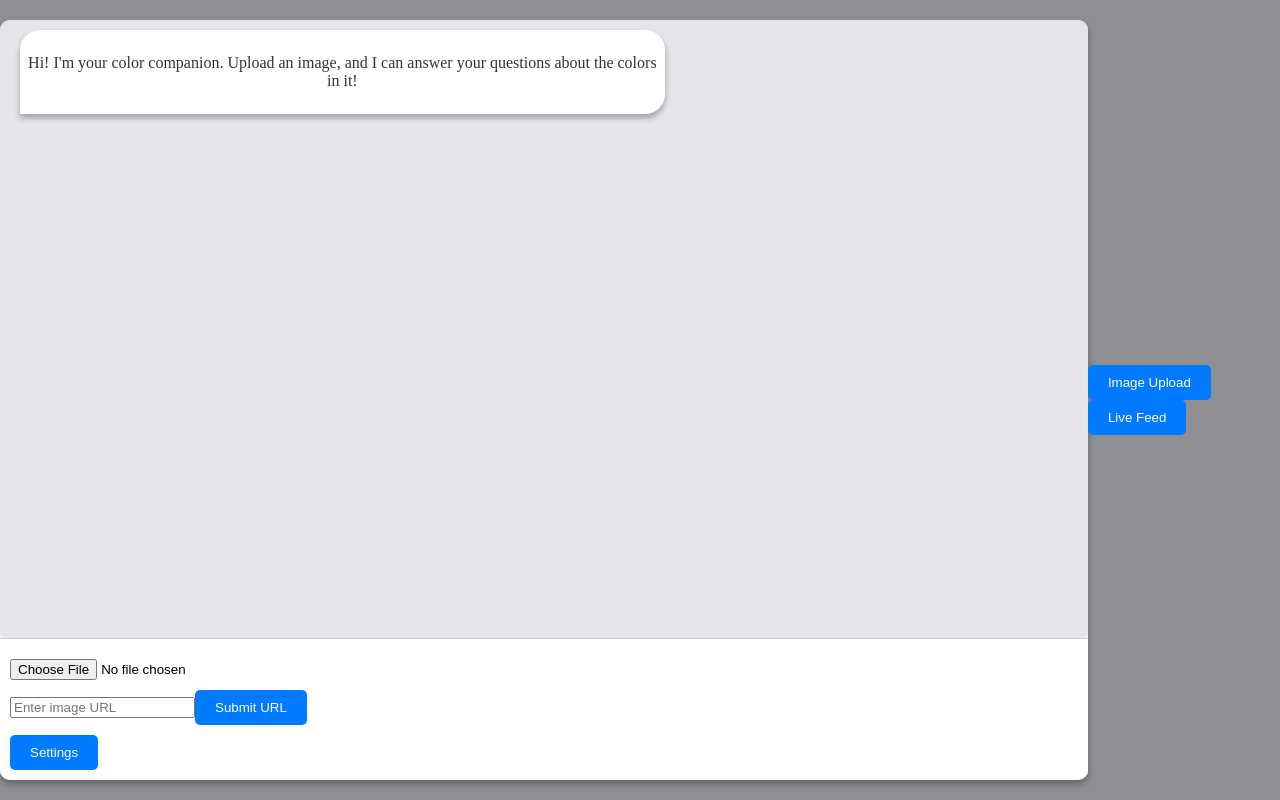
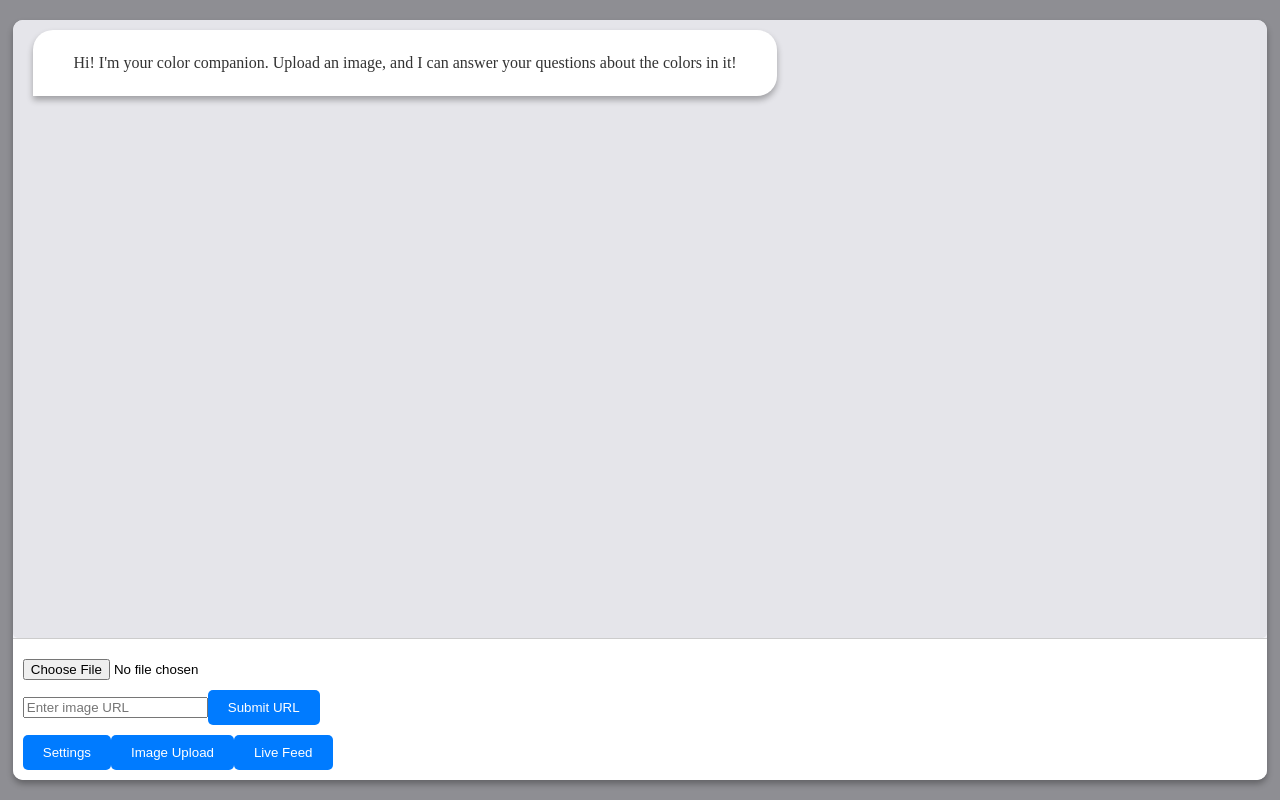
Before and after one commit to s-48/color-companion, a React (Create React App) app in the folder frontend/: page / in a window 1280 px wide. Built offline with nearby package versions, Linux system fonts and the light colour scheme.

Commit message:
merge camera feed and make it work with app.js

```diff
--- a/frontend/src/App.js
+++ b/frontend/src/App.js
@@ -132,12 +132,10 @@ function App() {
                 <button onClick={() => setShowSettings((prev) => !prev)}>
                   {showSettings ? 'Close Settings' : 'Settings'}
                 </button>
+                <button onClick={() => setActiveTab('upload')}>Image Upload</button>
+                <button onClick={() => setActiveTab('live-feed')}>Live Feed</button>
           </div>
         </div>
-      </div>
-      <div className="tabs">
-        <button onClick={() => setActiveTab('upload')}>Image Upload</button>
-        <button onClick={() => setActiveTab('live-feed')}>Live Feed</button>
       </div>
         {activeTab === 'live-feed' && <LiveFeed />}
     </div>
```
